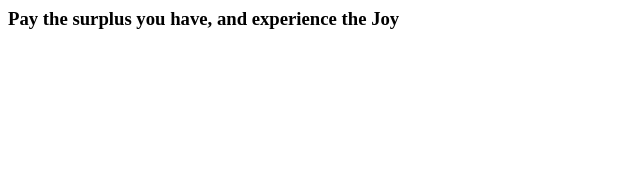
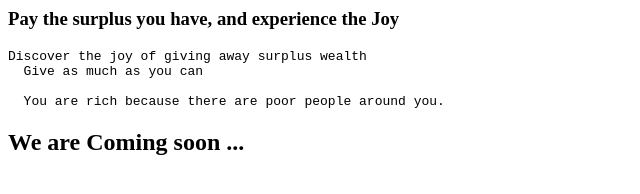
Before and after one commit to bomeye/mysite, a plain HTML site: page docs/index.html in a window 1280 px wide. Shown: the whole page, without its empty margins (0-640 px from the left). Drawn offline with Linux system fonts and the light colour scheme.

Commit message:
Update index.html

```diff
--- a/docs/index.html
+++ b/docs/index.html
@@ -1,6 +1,12 @@
 <html>
 <body>
 <h3>Pay the surplus you have, and experience the Joy </h3>
+  <pre>Discover the joy of giving away surplus wealth
+  Give as much as you can
+
+  You are rich because there are poor people around you.</pre>
+
+  <h2>We are Coming soon ... <h2>
 </body>
 
 </html>
```
